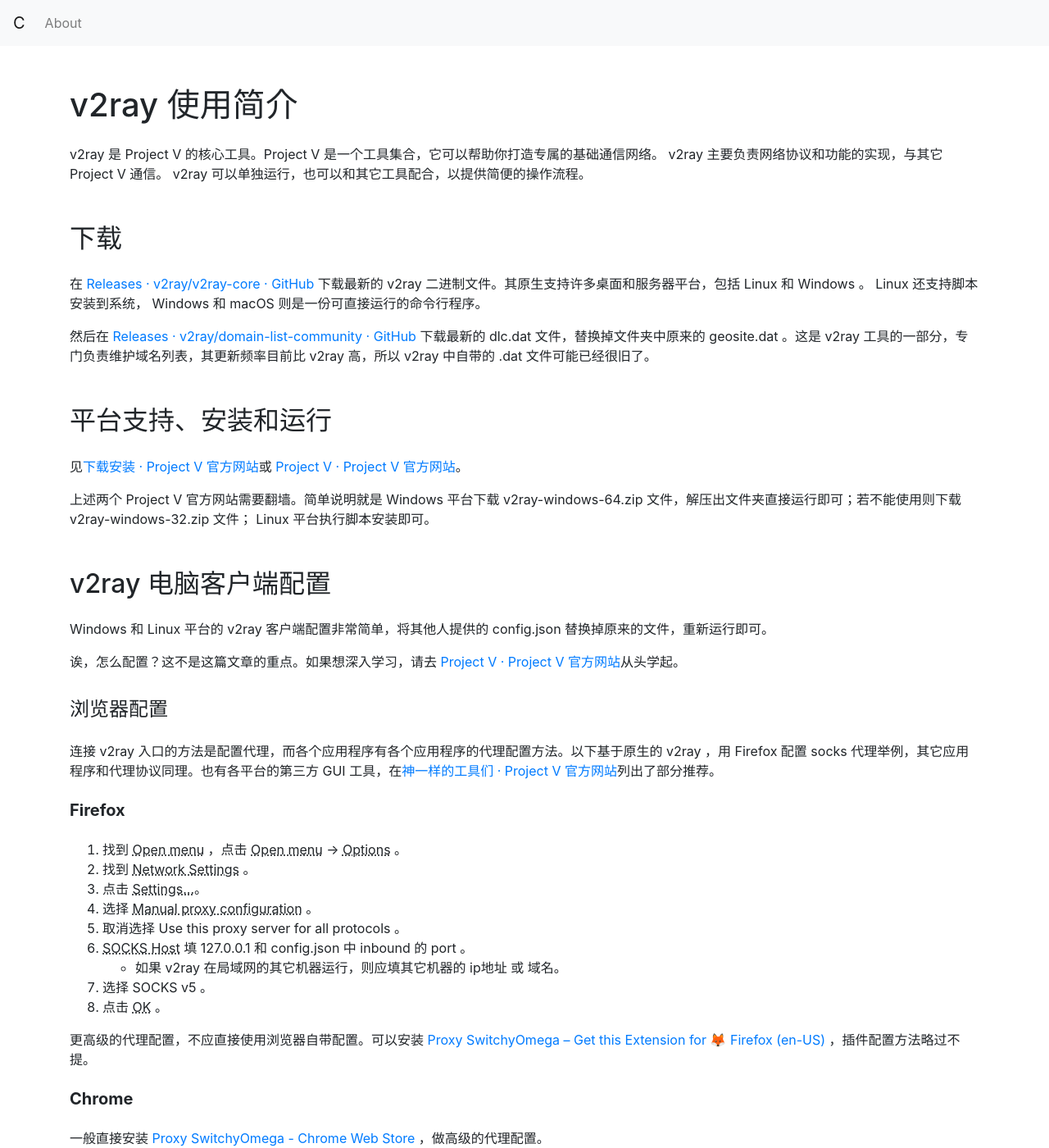
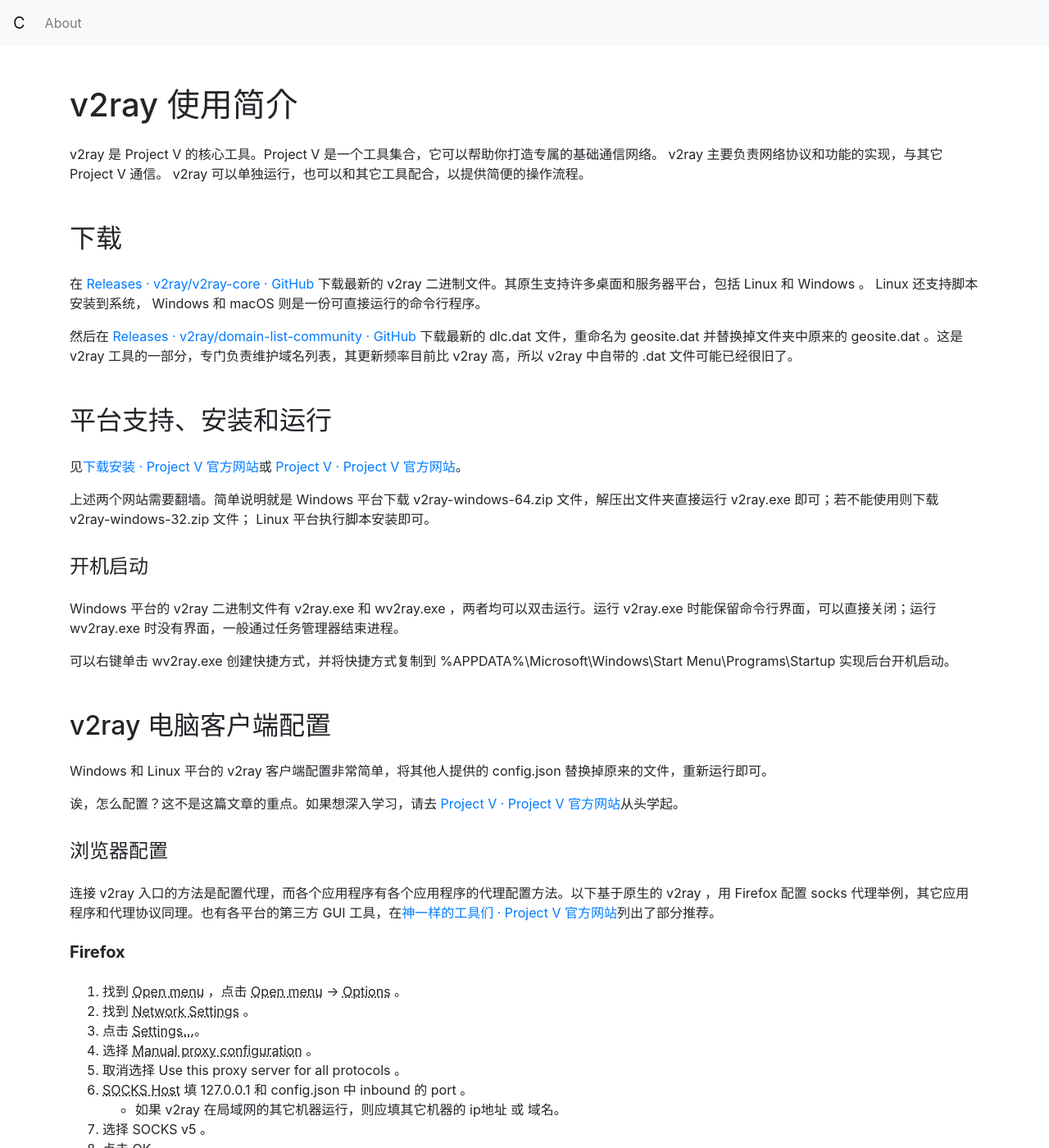
Before and after one commit to centixkadon/centixkadon.github.io, a Jekyll site: the page built from _blogs/app/v2ray/introduction.md, in a window 1280 px wide and 1400 px high. Shown: the whole window at 82% size. Built offline with Jekyll 4.4.1, drawn with Linux system fonts in a browser that asks for light colours; some of the changed text lies outside the part shown.

Commit message:
Update blog/v2ray

```diff
--- a/_blogs/app/v2ray/introduction.md
+++ b/_blogs/app/v2ray/introduction.md
@@ -11,13 +11,19 @@
 
 在 [Releases · v2ray/v2ray-core · GitHub](https://github.com/v2ray/v2ray-core/releases) 下载最新的 v2ray 二进制文件。其原生支持许多桌面和服务器平台，包括 Linux 和 Windows 。 Linux 还支持脚本安装到系统， Windows 和 macOS 则是一份可直接运行的命令行程序。
 
-然后在 [Releases · v2ray/domain-list-community · GitHub](https://github.com/v2ray/domain-list-community/releases) 下载最新的 dlc.dat 文件，替换掉文件夹中原来的 geosite.dat 。这是 v2ray 工具的一部分，专门负责维护域名列表，其更新频率目前比 v2ray 高，所以 v2ray 中自带的 .dat 文件可能已经很旧了。
+然后在 [Releases · v2ray/domain-list-community · GitHub](https://github.com/v2ray/domain-list-community/releases) 下载最新的 dlc.dat 文件，重命名为 geosite.dat 并替换掉文件夹中原来的 geosite.dat 。这是 v2ray 工具的一部分，专门负责维护域名列表，其更新频率目前比 v2ray 高，所以 v2ray 中自带的 .dat 文件可能已经很旧了。
 
 ## 平台支持、安装和运行
 
 见[下载安装 · Project V 官方网站](https://www.v2ray.com/chapter_00/install.html)或 [Project V · Project V 官方网站](https://www.v2ray.com/)。
 
-上述两个 Project V 官方网站需要翻墙。简单说明就是 Windows 平台下载 v2ray-windows-64.zip 文件，解压出文件夹直接运行即可；若不能使用则下载 v2ray-windows-32.zip 文件； Linux 平台执行脚本安装即可。
+上述两个网站需要翻墙。简单说明就是 Windows 平台下载 v2ray-windows-64.zip 文件，解压出文件夹直接运行 v2ray.exe 即可；若不能使用则下载 v2ray-windows-32.zip 文件； Linux 平台执行脚本安装即可。
+
+### 开机启动
+
+Windows 平台的 v2ray 二进制文件有 v2ray.exe 和 wv2ray.exe ，两者均可以双击运行。运行 v2ray.exe 时能保留命令行界面，可以直接关闭；运行 wv2ray.exe 时没有界面，一般通过任务管理器结束进程。
+
+可以右键单击 wv2ray.exe 创建快捷方式，并将快捷方式复制到 %APPDATA%\Microsoft\Windows\Start Menu\Programs\Startup 实现后台开机启动。
 
 ## v2ray 电脑客户端配置
 
@@ -114,6 +114,10 @@
 
 ## 常见问题
 
+1. 运行 v2ray 发现闪退/没有界面。
+   - 一般是配置文件有问题；其次可能电脑上已经运行了 v2ray 或 wv2ray ，请通过任务管理器结束所有相关进程。
+1. 运行 wv2ray 发现没有界面。
+   - wv2ray 是在后台运行，没有界面，所以这种情况是正常的。
 1. 我拿到客户端配置文件之后可以改哪里？
    - outbounds 是和其它服务器通信的配置，所以只有客户端的配置文件一般无需也不能更改。
    - log 一般也不会自己看，能找到那两个文件即可。
```
Also changed, not shown: other parts of _blogs/app/v2ray/introduction.md (+0 -6 lines).
